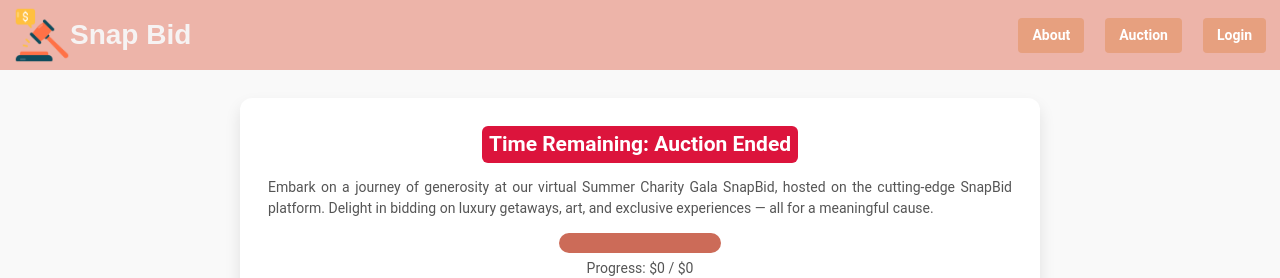
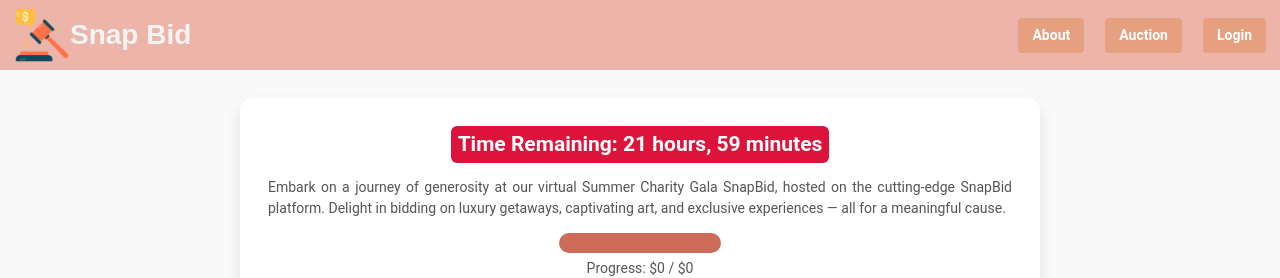
Before and after one commit to dishakhare99/silent-auction-third, a React (Vite) app in the folder snap-bid-app/frontend/: page /items in a window 1280 px wide. Shown: the top 278 px of the page. Built offline with nearby package versions, Linux system fonts and the light colour scheme; no server answers.

Commit message:
About auction page

```diff
--- a/snap-bid-app/frontend/src/components/AboutAuction.jsx
+++ b/snap-bid-app/frontend/src/components/AboutAuction.jsx
@@ -5,19 +5,21 @@
 
   const now = new Date();
   const deadlineDate = new Date(deadline);
+  const today = now.toDateString();
   const deadlineDay = deadlineDate.toDateString();
-  const today = now.toDateString();
 
-  const isSameDay = deadlineDay === today;
-  const auctionEnded = now > deadlineDate && !isSameDay;
-  const nextAuctionStart = new Date(deadlineDate.getTime() + 24 * 60 * 60 * 1000); // 24 hours later
+  // ✅ Fix: Only consider auction ended if the current date is after the deadline date
+  const auctionEnded = today !== deadlineDay && now > deadlineDate;
+  const nextAuctionStart = new Date(deadlineDate.getTime() + 24 * 60 * 60 * 1000);
+
   const progressPercent = Math.min((total / target) * 100, 100);
 
   const timeRemaining = () => {
     if (auctionEnded) return "Auction Ended";
 
-    const difference = deadlineDate - now;
-    if (difference <= 0) return "Auction Ended";
+    const endOfDay = new Date();
+    endOfDay.setHours(23, 59, 59, 999);
+    const difference = endOfDay - now;
 
     const hours = Math.floor(difference / (1000 * 60 * 60));
     const minutes = Math.floor((difference / (1000 * 60)) % 60);
@@ -28,19 +30,21 @@
   return (
     <div>
       <div className="about-section">
-        <h2 className="remaining-time">Time Remaining: {timeRemaining()}</h2>
+        <h2 className="remaining-time">
+          Time Remaining: {timeRemaining()}
+        </h2>
 
         <p>
-          Embark on a journey of generosity at our virtual Summer Charity Gala
-          SnapBid, hosted on the cutting-edge SnapBid platform. Delight in
-          bidding on luxury getaways, art, and exclusive experiences — all for a
-          meaningful cause.
+          Embark on a journey of generosity at our virtual Summer Charity Gala SnapBid,
+          hosted on the cutting-edge SnapBid platform. Delight in bidding on luxury getaways,
+          captivating art, and exclusive experiences — all for a meaningful cause.
         </p>
 
         {auctionEnded ? (
           <>
             <p style={{ marginTop: "1rem", fontWeight: "bold", color: "#b30000" }}>
-              ⏳ New auction will start on: <strong>{nextAuctionStart.toLocaleString("en-US")}</strong>
+              ⏳ New auction will start on:{" "}
+              <strong>{nextAuctionStart.toLocaleString("en-US")}</strong>
             </p>
 
             {admin && (
```
